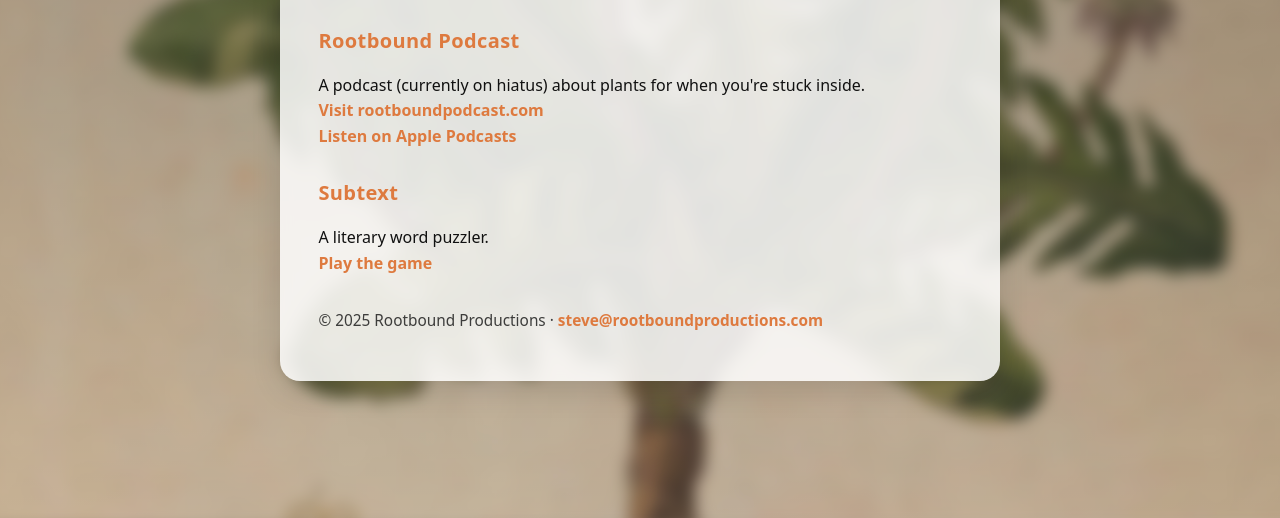
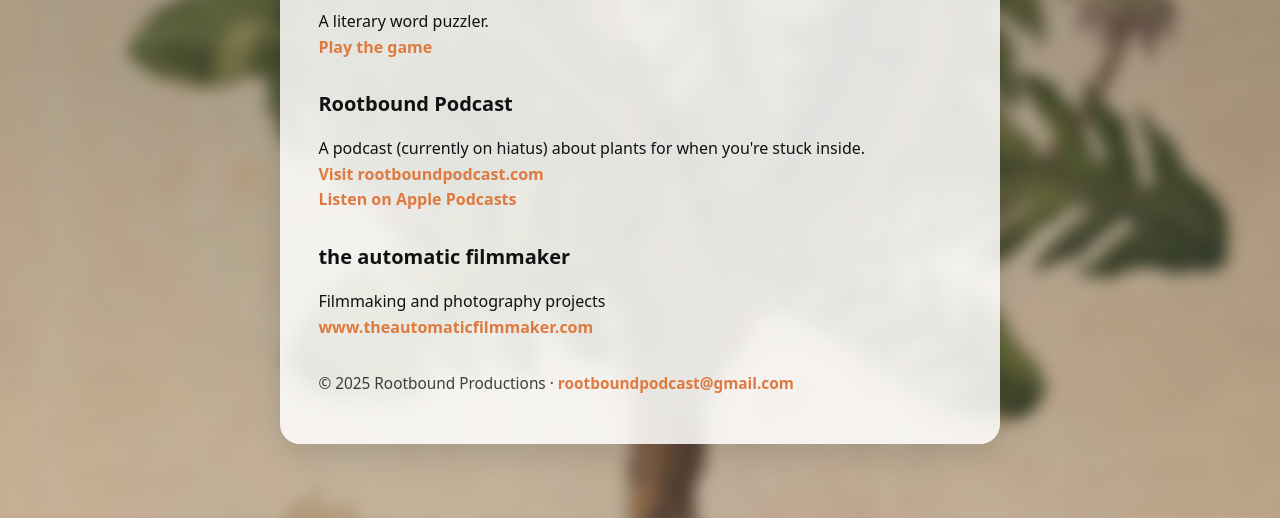
Before and after one commit to rootboundpodcast/rootboundproductions.github.io, a plain HTML site: page index.html in a window 1280 px wide. Shown: the part 282-800 px from the top of the page. Drawn offline with Linux system fonts and the light colour scheme.

Commit message:
Update style and text

```diff
--- a/index.html
+++ b/index.html
@@ -23,6 +23,14 @@
       <p class="tagline">Creative projects by <strong>Steve Ellington</strong></p>
 
       <section>
+        <h2>Subtext</h2>
+        <p>
+          A literary word puzzler.<br>
+          <a href="https://subtext.rootboundproductions.com" target="_blank" rel="noopener">Play the game</a>
+        </p>
+      </section>
+
+      <section>
         <h2>Rootbound Podcast</h2>
         <p>
           A podcast (currently on hiatus) about plants for when you're stuck inside.<br>
@@ -32,15 +40,15 @@
       </section>
 
       <section>
-        <h2>Subtext</h2>
+        <h2>the automatic filmmaker</h2>
         <p>
-          A literary word puzzler.<br>
-          <a href="https://subtext.rootboundproductions.com" target="_blank" rel="noopener">Play the game</a>
+          Filmmaking and photography projects<br>
+          <a href="https://www.theautomaticfilmmaker.com" target="_blank" rel="noopener">www.theautomaticfilmmaker.com</a>
         </p>
       </section>
 
       <footer>
-        <p>© 2025 Rootbound Productions · <a href="mailto:steve@rootboundproductions.com">steve@rootboundproductions.com</a></p>
+        <p>© 2025 Rootbound Productions · <a href="mailto:rootboundpodcast@gmail.com">rootboundpodcast@gmail.com</a></p>
       </footer>
     </main>
   </section>
--- a/style.css
+++ b/style.css
@@ -97,7 +97,7 @@ section:first-of-type {
 section h2 {
   font-size: clamp(1.1rem, 2.2vw, 1.25rem);
   margin: 0 0 0.5rem;
-  color: var(--accent);
+  color: #111
   letter-spacing: 0.02em;
 }
 
```
